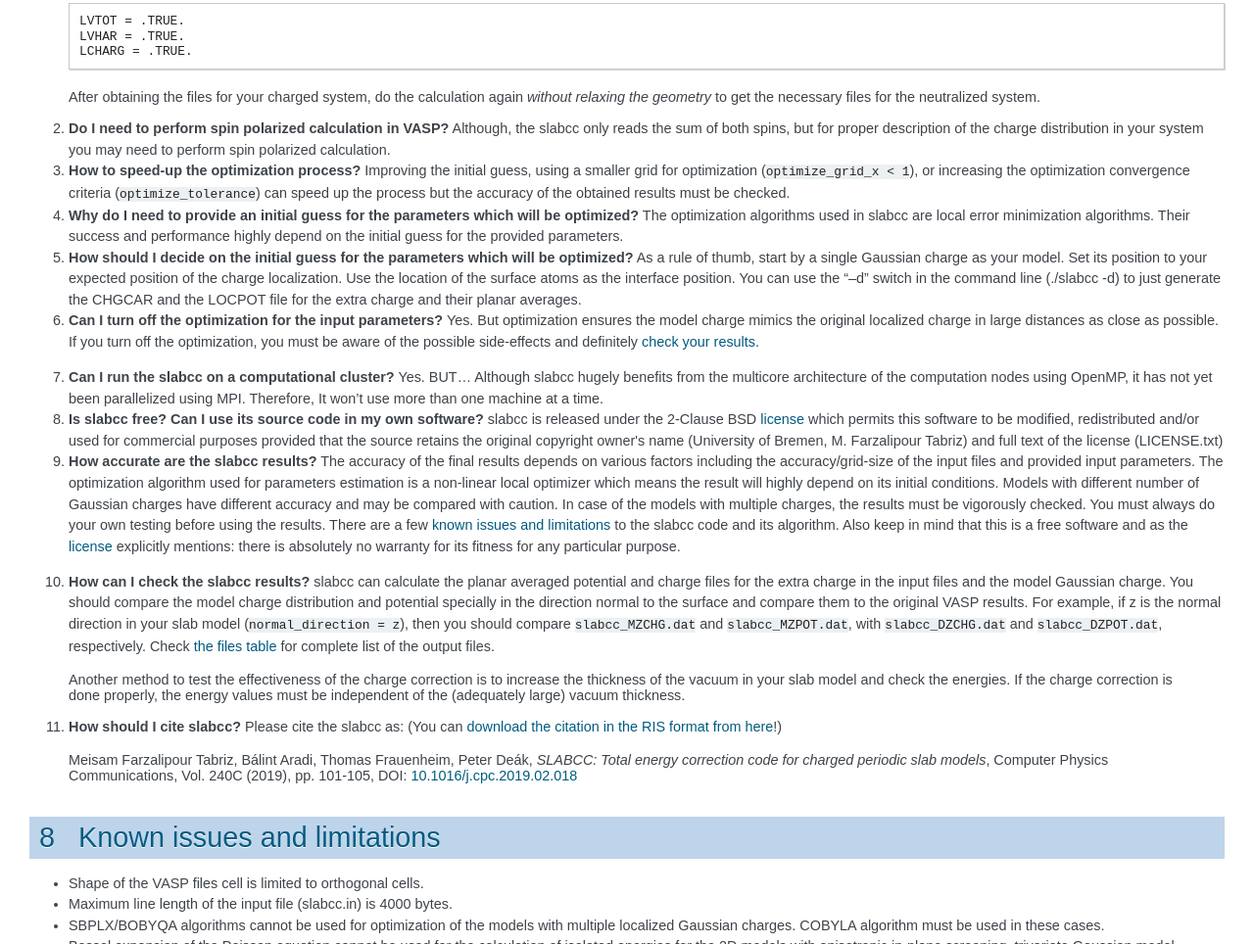
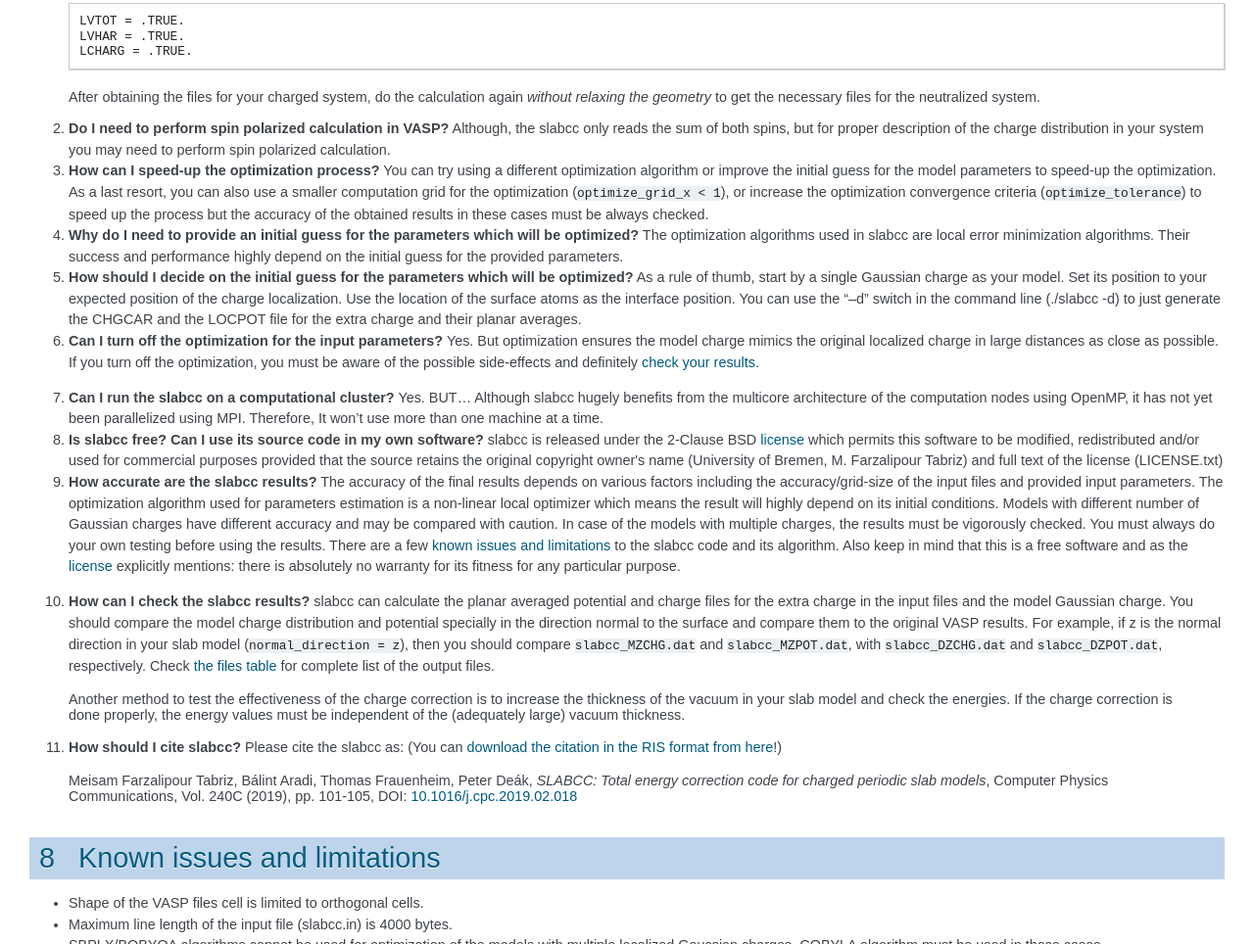
Before and after one commit to MFTabriz/slabcc, a plain HTML site: page manual.html in a window 1280 px wide. Shown: the part 8645-9609 px from the top of the page at 98% size. Drawn offline with Linux system fonts and the light colour scheme.

Commit message:
Add a better optimization tip!

```diff
--- a/manual.html
+++ b/manual.html
@@ -1886,7 +1886,7 @@
 After obtaining the files for your charged system, do the calculation again <em>without relaxing the geometry</em> to get the necessary files for the neutralized system.</blockquote>
 <ol class="arabic simple" start="2">
 <li><strong>Do I need to perform spin polarized calculation in VASP?</strong>  Although, the slabcc only reads the sum of both spins, but for proper description of the charge distribution in your system you may need to perform spin polarized calculation.</li>
-<li><strong>How to speed-up the optimization process?</strong> Improving the initial guess, using a smaller grid for optimization (<tt class="docutils literal">optimize_grid_x &lt; 1</tt>), or increasing the optimization convergence criteria (<tt class="docutils literal">optimize_tolerance</tt>) can speed up the process but the accuracy of the obtained results must be checked.</li>
+<li><strong>How can I speed-up the optimization process?</strong> You can try using a different optimization algorithm or improve the initial guess for the model parameters to speed-up the optimization. As a last resort, you can also use a smaller computation grid for the optimization (<tt class="docutils literal">optimize_grid_x &lt; 1</tt>), or increase the optimization convergence criteria (<tt class="docutils literal">optimize_tolerance</tt>) to speed up the process but the accuracy of the obtained results in these cases must be always checked.</li>
 <li><strong>Why do I need to provide an initial guess for the parameters which will be optimized?</strong> The optimization algorithms used in slabcc are local error minimization algorithms. Their success and performance highly depend on the initial guess for the provided parameters.</li>
 <li><strong>How should I decide on the initial guess for the parameters which will be optimized?</strong> As a rule of thumb, start by a single Gaussian charge as your model. Set its position to your expected position of the charge localization. Use the location of the surface atoms as the interface position. You can use the “–d” switch in the command line (./slabcc -d) to just generate the CHGCAR and the LOCPOT file for the extra charge and their planar averages.</li>
 <li><strong>Can I turn off the optimization for the input parameters?</strong> Yes. But optimization ensures the model charge mimics the original localized charge in large distances as close as possible. If you turn off the optimization, you must be aware of the possible side-effects and definitely <a class="reference internal" href="#check">check your results</a>.</li>
```
Also changed, not shown: 1 other file.
